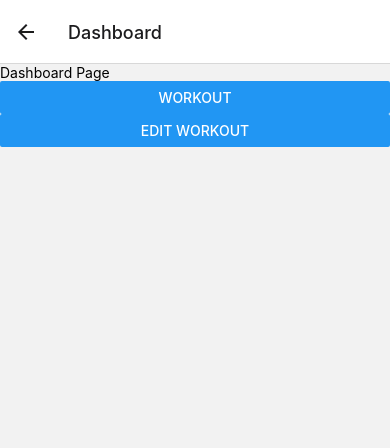
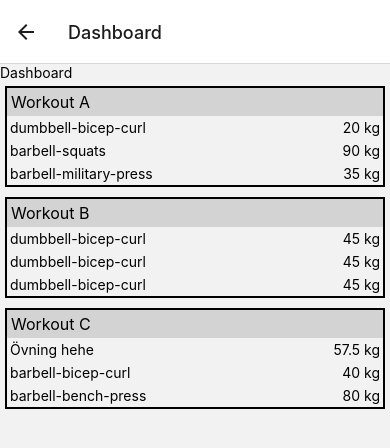
Before and after one commit to ocrnummer/workout-schema, a React Native app: screen /Dashboard in a window 390 px wide. Shown: the top 448 px of the page. Built offline with nearby package versions, Linux system fonts and the light colour scheme.

Commit message:
dashboard, cards and nav. With bug when exercise increase

```diff
--- /dev/null
+++ b/components/WorkoutCard.tsx
@@ -0,0 +1,50 @@
+import React, { useCallback } from 'react'
+import { View, Text, TouchableOpacity, StyleSheet } from 'react-native'
+import { IUserSchemaExcerise } from '../interfaces/UserSchemas'
+
+const WorkoutCard = ({ navigation, schema, handleCardPress }: any) => {
+
+	const onCardPress = useCallback((id: string) => {
+		handleCardPress(id)
+	}, [])
+
+	return (
+		<View style={styles.card}>
+			<TouchableOpacity onPress={() => onCardPress(schema.id)}>
+				<Text style={styles.title}>Workout {schema.id.toUpperCase()}</Text>
+				{schema.schema.map((ex: IUserSchemaExcerise) => {
+					return (
+						<View key={ex.id} style={[styles.row, styles.spaceBetween]}>
+							<Text style={styles.p3}>{ex.name}</Text>
+							<Text style={styles.p3}>{ex.weight} kg</Text>
+						</View>
+					)
+				})}
+			</TouchableOpacity>
+		</View>
+	)
+}
+
+const styles = StyleSheet.create({
+	card: {
+		margin: 5,
+		borderWidth: 2,
+	},
+	title: {
+		padding: 4,
+		backgroundColor: 'lightgray',
+		fontSize: 16,
+	},
+	row: {
+		flexDirection: "row",
+		flexWrap: "wrap",
+	},
+	spaceBetween: {
+		justifyContent: 'space-between',
+	},
+	p3: {
+		padding: 3,
+	}
+})
+
+export default WorkoutCard
--- a/contexts/UserContext.js
+++ b/contexts/UserContext.js
@@ -17,6 +17,49 @@ const UserContextProvider = ({ children }) => {
 	// const [reps, setReps] = useState(0)
 
 	const testSchema = [
+		{
+			id: 'a',
+			schema: [
+				{
+					id: 'ex1',
+					name: 'dumbbell-bicep-curl',
+					weight: 20,
+					sets: [
+						{ id: 'ex1set1', success: false },
+						{ id: 'ex1set2', success: false },
+						{ id: 'ex1set3', success: false },
+						{ id: 'ex1set4', success: false },
+						{ id: 'ex1set5', success: false },
+					],
+					reps: 5
+				},
+				{
+					id: 'ex2',
+					name: 'barbell-squats',
+					weight: 90,
+					sets: [
+						{ id: 'ex2set1', success: false },
+					],
+					reps: 5
+				},
+				{
+					id: 'ex3',
+					name: 'barbell-military-press',
+					weight: 35,
+					sets: [
+						{ id: 'ex3set1', success: false },
+						{ id: 'ex3set2', success: false },
+						{ id: 'ex3set3', success: false },
+						{ id: 'ex3set4', success: false },
+						{ id: 'ex3set5', success: false },
+					],
+					reps: 5
+				},
+			]
+		},
+		{
+			id: 'b',
+			schema: [
 				{
 					id: 'ex1',
 					name: 'dumbbell-bicep-curl',
@@ -55,9 +98,56 @@ const UserContextProvider = ({ children }) => {
 					reps: 5
 				},
 			]
+		},
+		{
+			id: 'c',
+			schema: [
+				{
+					id: 'ex1',
+					name: 'Övning hehe',
+					weight: 57.5,
+					sets: [
+						{ id: 'ex1set1', success: false },
+						{ id: 'ex1set2', success: false },
+						{ id: 'ex1set3', success: false },
+					],
+					reps: 8
+				},
+				{
+					id: 'ex2',
+					name: 'barbell-bicep-curl',
+					weight: 40,
+					sets: [
+						{ id: 'ex2set1', success: false },
+						{ id: 'ex2set2', success: false },
+						{ id: 'ex2set3', success: false },
+					],
+					reps: 10
+				},
+				{
+					id: 'ex3',
+					name: 'barbell-bench-press',
+					weight: 80,
+					sets: [
+						{ id: 'ex3set1', success: false },
+						{ id: 'ex3set2', success: false },
+						{ id: 'ex3set3', success: false },
+						{ id: 'ex3set4', success: false },
+						{ id: 'ex3set5', success: false },
+						{ id: 'ex3set6', success: false },
+						{ id: 'ex3set7', success: false },
+						{ id: 'ex3set8', success: false },
+					],
+					reps: 3
+				},
+			]
+		},
+	]
 
 	useEffect(() => {
-		setSchemaA(testSchema)
+		setSchemaA(testSchema[0])
+		setSchemaB(testSchema[1])
+		setSchemaC(testSchema[2])
 	}, [])
 
 	const contextValues = {
--- a/interfaces/UserSchemas.ts
+++ b/interfaces/UserSchemas.ts
@@ -11,4 +11,7 @@ export interface IUserSchemaExcerise {
 	sets: Array<IExerciseSet>;
 }
 
-export interface IWorkoutSchema extends Array<IUserSchemaExcerise> { }
+export interface IWorkoutSchema {
+	id: string;
+	schema: Array<IUserSchemaExcerise>;
+}
--- a/pages/DashboardPage.tsx
+++ b/pages/DashboardPage.tsx
@@ -1,24 +1,40 @@
-import React, { useState } from 'react'
-import { StyleSheet, Text, View, Button } from 'react-native';
+import React, { useEffect, useState } from 'react'
+import { StyleSheet, Text, View, } from 'react-native';
+import { useUserContext } from '../contexts/UserContext'
+import { IExerciseSet, IUserSchemaExcerise, IWorkoutSchema } from '../interfaces/UserSchemas'
+import WorkoutCard from '../components/WorkoutCard'
+
 
 const DashboardPage = ({ navigation }: any) => {
+	const [userSchema, setUserSchemas] = useState<any>([])
+
+	const {
+		schemaA, setSchemaA,
+		schemaB, setSchemaB,
+		schemaC, setSchemaC,
+	} = useUserContext()
+
+	const handleCardPress = (e: any) => {
+		console.log("handleCardPress: ", e)
+		navigation.navigate('Workout', { schemaId: e })
+	}
+
+	useEffect(() => {
+		setUserSchemas([schemaA, schemaB, schemaC])
+	}, [])
 
 	return (
 		<View>
-			<Text>Dashboard Page</Text>
-
-			<Button
-				title="Workout"
-				onPress={() =>
-					navigation.navigate('Workout')
-				}
-			/>
-			<Button
-				title="Edit Workout"
-				onPress={() =>
-					navigation.navigate('EditWorkout')
-				}
-			/>
+			<Text>Dashboard</Text>
+			{userSchema && userSchema.map((schema: IWorkoutSchema) => {
+				return (
+					<WorkoutCard
+						key={schema.id}
+						schema={schema}
+						handleCardPress={handleCardPress}
+					/>
+				)
+			})}
 		</View>
 	)
 }
--- a/pages/EditWorkoutPage.tsx
+++ b/pages/EditWorkoutPage.tsx
@@ -23,7 +23,7 @@ import { exercises as data } from '../utils/exercises'
 
 
 const EditWorkoutPage = ({ navigation }: any) => {
-	const [schema, setSchema] = useState<IWorkoutSchema>([])
+	const [schema, setSchema] = useState<IUserSchemaExcerise[]>([])
 	const [exerciseList, setExercisesList] = useState<IExerciseList>([])
 	const [filteredList, setFilteredList] = useState<IExerciseList>([])
 	const [search, setSearch] = useState('');
@@ -113,7 +113,7 @@ const EditWorkoutPage = ({ navigation }: any) => {
 	}
 
 	useEffect(() => {
-		setSchema(schemaA)
+		setSchema(schemaA.schema)
 		setExercisesList(data)
 		setFilteredList(data)
 	}, [])
@@ -121,10 +121,10 @@ const EditWorkoutPage = ({ navigation }: any) => {
 	return (
 		<View>
 			{visible && (
-				<ScrollView style={style.modal}>
+				<ScrollView style={styles.modal}>
 					<View>
 						<TextInput
-							style={style.input}
+							style={styles.input}
 							onChangeText={(text) => handleSearchFilter(text)}
 							value={search}
 							placeholder="Search exercise"
@@ -156,7 +156,7 @@ const EditWorkoutPage = ({ navigation }: any) => {
 						return (
 							<Text
 								key={item.id}
-								style={style.item}
+								style={styles.item}
 								onPress={() => handleAddExercise(item)}
 							>
 								{formatNameToTitle(item.name)}
@@ -172,13 +172,13 @@ const EditWorkoutPage = ({ navigation }: any) => {
 				{schema.map(ex => {
 					return (
 						<View key={ex.id}>
-							<View style={[style.row, style.spaceBetween]}>
+							<View style={[styles.row, styles.spaceBetween]}>
 								<Text>{formatNameToTitle(ex.name)}</Text>
 								<TouchableHighlight
-									style={style.delButton}
+									style={styles.delButton}
 									onPress={() => deleteExercise(ex.id)}
 								>
-									<Text style={style.delButtonText}>X</Text>
+									<Text style={styles.delButtonText}>X</Text>
 								</TouchableHighlight>
 
 							</View>
@@ -205,7 +205,7 @@ const EditWorkoutPage = ({ navigation }: any) => {
 	)
 }
 
-const style = StyleSheet.create({
+const styles = StyleSheet.create({
 	container: {
 		flex: 1,
 		backgroundColor: '#fff',
--- a/pages/WorkoutPage.tsx
+++ b/pages/WorkoutPage.tsx
@@ -1,6 +1,7 @@
 // React
 import { useState, useEffect } from 'react'
 import { StyleSheet, View, Text, Button, ScrollView } from 'react-native'
+
 // Components
 import RepCounter from '../components/RepCounter'
 // Contexts, Interfaces & Helpers
@@ -8,8 +9,9 @@ import { useUserContext } from '../contexts/UserContext'
 import { IExerciseSet, IUserSchemaExcerise, IWorkoutSchema } from '../interfaces/UserSchemas'
 import { formatNameToTitle } from '../helpers/TitleConverter'
 
-const WorkoutPage = ({ navigation }: any) => {
-	const [schema, setSchema] = useState<IWorkoutSchema>([])
+const WorkoutPage = ({ navigation, route: { params } }: any) => {
+	const [schema, setSchema] = useState<IUserSchemaExcerise[]>([])
+
 	const {
 		schemaA, setSchemaA,
 		schemaB, setSchemaB,
@@ -20,9 +22,29 @@ const WorkoutPage = ({ navigation }: any) => {
 		schema.forEach((ex): void => {
 			const success = checkIfWorkoutSuccess(ex as IUserSchemaExcerise)
 			if (success) {
-				ex.weight += 2.5
-				ex.sets.forEach((set) => set.success = false)
-				setSchemaA(schema)
+				const array = [...schema]
+				const index = array.map((ex) => ex.id).indexOf(ex.id)
+				array[index].weight += 2.5
+				array[index].sets.forEach((set) => set.success = false)
+
+
+				// array[index].sets.map((set) => {
+				// 	ex.weight += 2.5
+				// 	ex.sets.forEach((set) => set.success = false)
+				// })
+
+				// // array[exerciseIndex].sets[setIndex].success = e[2]
+				// // setSchema(array)
+
+				// ex.weight += 2.5
+				// ex.sets.forEach((set) => set.success = false)
+
+
+				params.schemaId === 'a' ? setSchemaA(array) : ''
+				params.schemaId === 'b' ? setSchemaB(array) : ''
+				params.schemaId === 'c' ? setSchemaC(array) : ''
+
+				// setSchemaA(schema)
 			}
 		})
 		navigation.navigate('Dashboard')
@@ -38,7 +60,7 @@ const WorkoutPage = ({ navigation }: any) => {
 	}
 
 	const updateSetSuccess = (e: [string, string, boolean]): void => {
-		const array: IWorkoutSchema = [...schema]
+		const array: Array<IUserSchemaExcerise> = [...schema]
 		const exerciseIndex = array.map((ex) => ex.id).indexOf(e[0])
 		const setIndex = array[exerciseIndex].sets.map((set) => set.id).indexOf(e[1])
 		array[exerciseIndex].sets[setIndex].success = e[2]
@@ -51,17 +73,28 @@ const WorkoutPage = ({ navigation }: any) => {
 	}
 
 	useEffect(() => {
-		setSchema(schemaA)
+
+		if (params.schemaId === 'a') {
+			setSchema(schemaA.schema)
+		}
+		if (params.schemaId === 'b') {
+			setSchema(schemaB.schema)
+		}
+		if (params.schemaId === 'c') {
+			setSchema(schemaC.schema)
+		}
+
+		console.log('workoutpage: ', schema)
 	}, [])
 
 	return (
 		<ScrollView>
 			<Text>Workout</Text>
-			{schema.map(ex => {
+			{schema && schema.map(ex => {
 				return (
 					<ScrollView key={ex.id as string}>
 						<Text>{formatNameToTitle(ex.name)} - {ex.weight} kg</Text>
-						<View style={style.row}>
+						<View style={styles.row}>
 							{ex.sets.map((set) => {
 								return (
 									<RepCounter
@@ -85,7 +118,7 @@ const WorkoutPage = ({ navigation }: any) => {
 	)
 }
 
-const style = StyleSheet.create({
+const styles = StyleSheet.create({
 	row: {
 		flexDirection: "row",
 		flexWrap: "wrap",
```
Also changed, not shown: components/ExerciseSettings.tsx (+17 -17 lines). Lines whose indentation alone changed are shown as unchanged.
